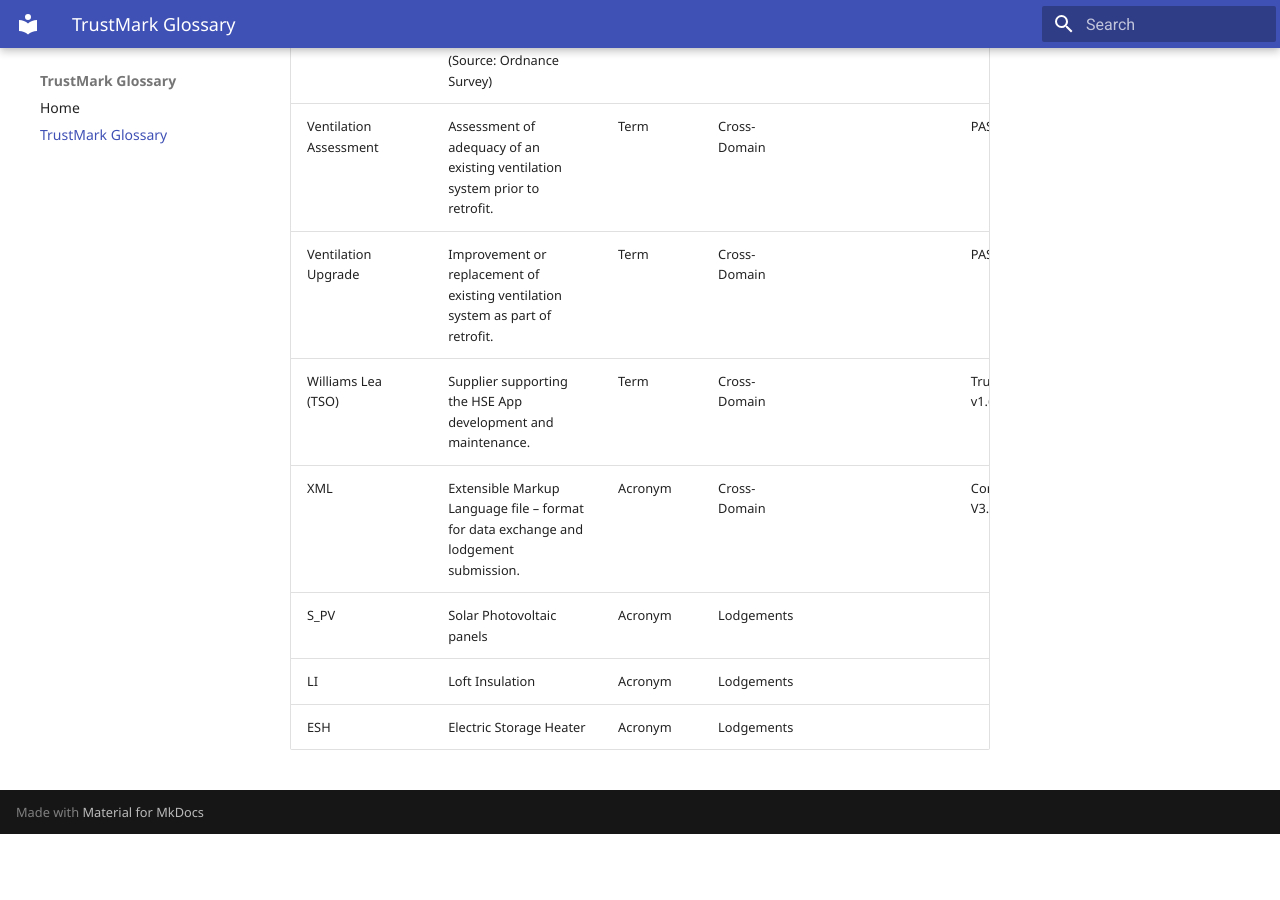
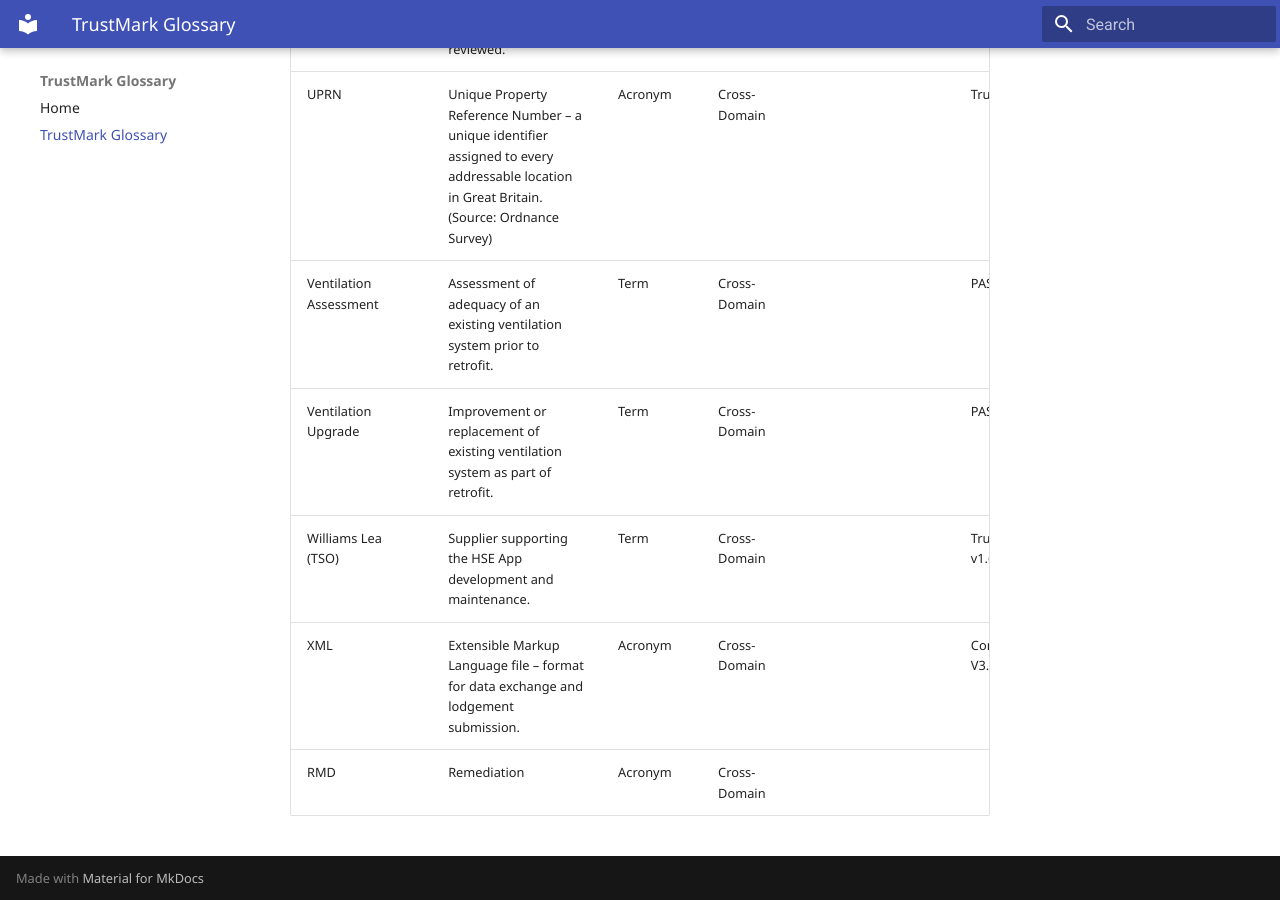
Before and after one commit to PeteHitchen/trustmark-glossary, an MkDocs documentation site: the page built from docs/trustmark-glossary.md, in a window 1280 px wide and 900 px high, scrolled down 27834 px. Built offline with MkDocs 1.6.1 and Material for MkDocs 9.7.7, drawn with Linux system fonts in a browser that asks for light colours; before the commit the page ends 28668 px from its top, so only the background shows below that; some of the changed text lies outside the part shown.

Commit message:
Update glossary

```diff
--- a/docs/trustmark-glossary.md
+++ b/docs/trustmark-glossary.md
@@ -198,6 +201,4 @@
 | Ventilation Upgrade | Improvement or replacement of existing ventilation system as part of retrofit. | Term | Cross-Domain |  | PAS2035_2023.pdf |
 | Williams Lea (TSO) | Supplier supporting the HSE App development and maintenance. | Term | Cross-Domain |  | TrustMark - IT Disaster Recovery Guide - v1.6.pdf |
 | XML | Extensible Markup Language file – format for data exchange and lodgement submission. | Acronym | Cross-Domain |  | Connected For Warmth TMK Licence Plus V3.pdf |
-| S_PV | Solar Photovoltaic panels | Acronym | Lodgements |  |  |
-| LI | Loft Insulation | Acronym | Lodgements |  |  |
-| ESH | Electric Storage Heater | Acronym | Lodgements |  |  |
+| RMD | Remediation | Acronym | Cross-Domain |  |  |
```
Also changed, not shown: other parts of docs/trustmark-glossary.md (+3 -0 lines), site/search/search_index.json, site/sitemap.xml, site/trustmark-glossary/index.html, 1 other file.
